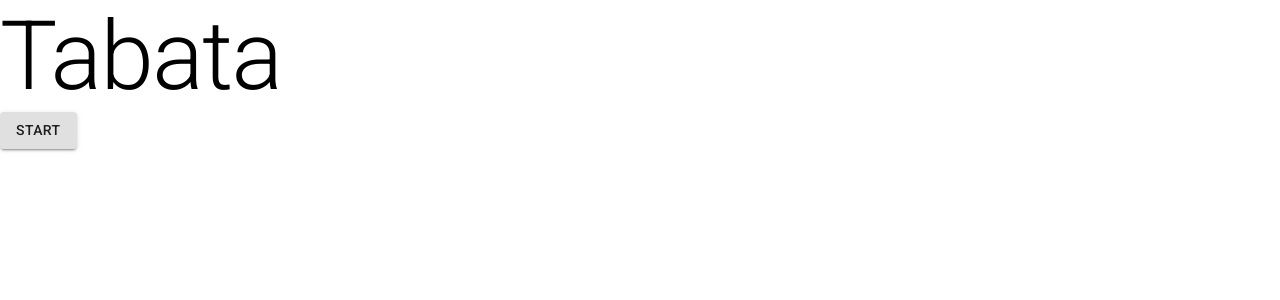
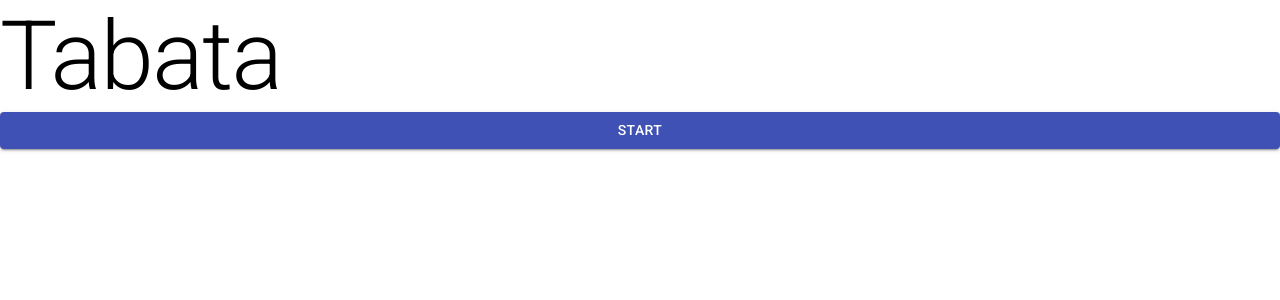
Before and after one commit to danielvarcas/tabata, a Next.js app: page / in a window 1280 px wide. Shown: the top 300 px of the page. Built offline with nearby package versions, Linux system fonts and the light colour scheme.

Commit message:
Add some button styling

```diff
--- a/components/Timer.tsx
+++ b/components/Timer.tsx
@@ -64,7 +64,7 @@ export function Timer() {
           inputProps={{ step: 1 }}
         />
 
-        <Button type="submit" variant="contained">
+        <Button type="submit" variant="contained" color="primary">
           Set
         </Button>
       </form>
@@ -82,18 +82,36 @@ export function Timer() {
       </div>
 
       {timerState === "ready" && (
-        <Button variant="contained" type="button" onClick={startTimer}>
+        <Button
+          variant="contained"
+          color="primary"
+          fullWidth
+          type="button"
+          onClick={startTimer}
+        >
           Start
         </Button>
       )}
 
       {(timerState === "running" || timerState === "paused") && (
         <>
-          <Button variant="contained" type="button" onClick={togglePaused}>
+          <Button
+            variant="contained"
+            type="button"
+            onClick={togglePaused}
+            color={timerState === "running" ? "default" : "primary"}
+            fullWidth
+          >
             {timerState === "running" ? "Pause" : "Resume"}
           </Button>
 
-          <Button variant="contained" type="button" onClick={stop}>
+          <Button
+            variant="contained"
+            type="button"
+            onClick={stop}
+            color="secondary"
+            fullWidth
+          >
             Stop
           </Button>
         </>
```
